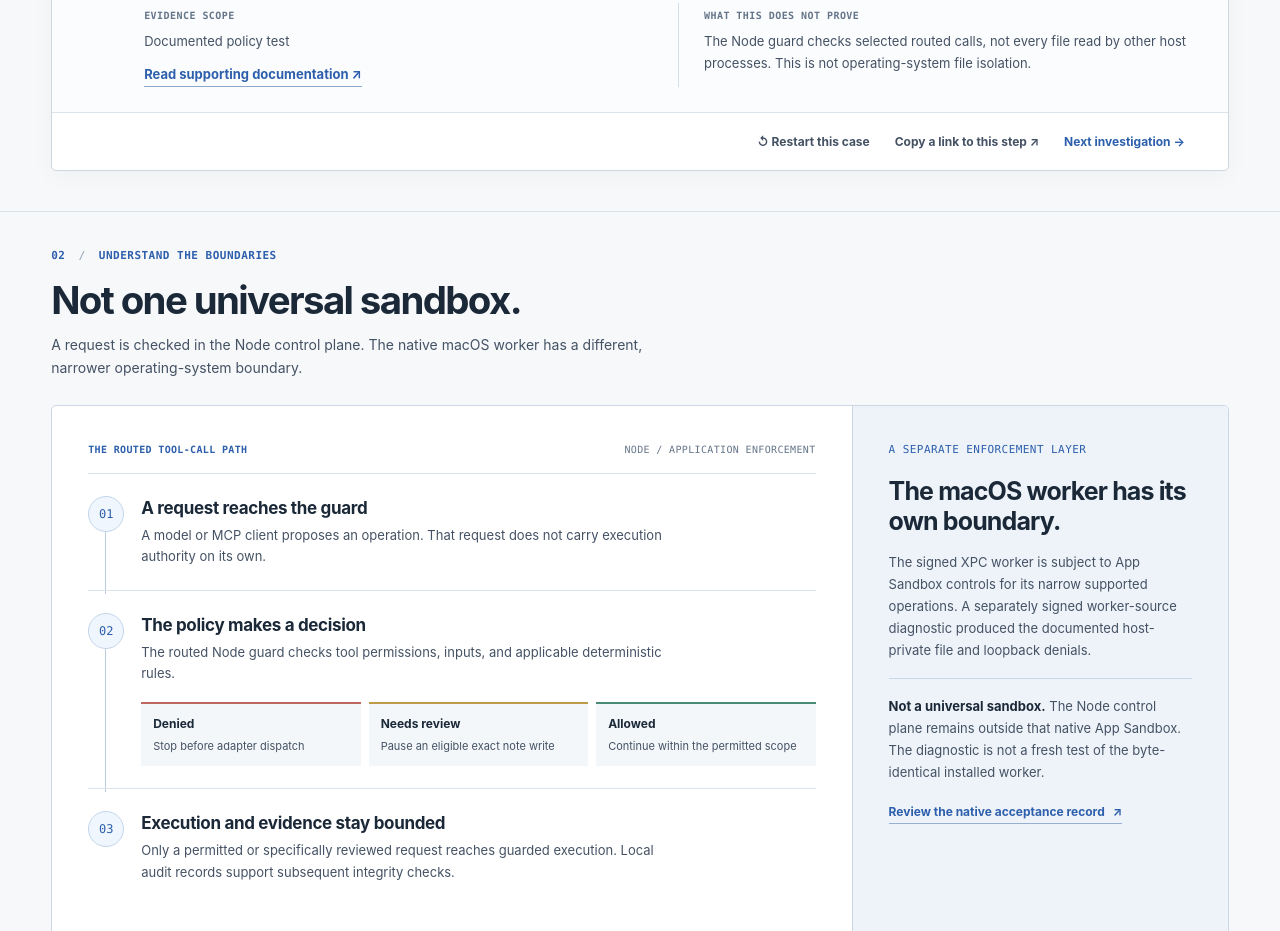
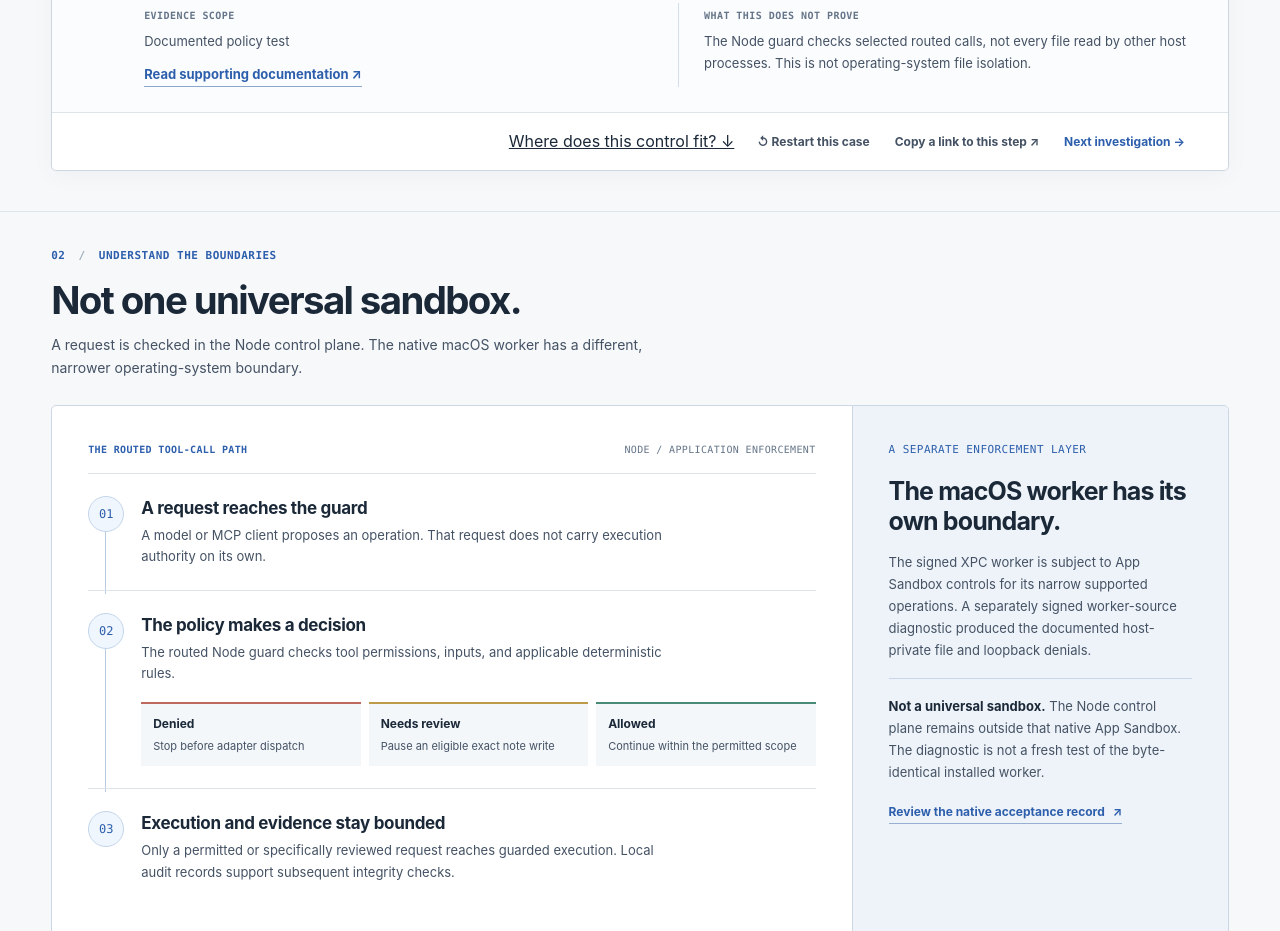
Before and after one commit to christophervalle85/agent-black-box-design-lab, a website with bundled scripts: page public/showcase.html in a window 1280 px wide. Shown: the part 2097-3028 px from the top of the page. Built offline with nearby package versions, Linux system fonts and the light colour scheme.

Commit message:
Connect investigation outcome to the enforcement model

```diff
--- a/public/showcase.html
+++ b/public/showcase.html
@@ -154,6 +154,7 @@
         </section>
         <footer class="case-footer">
           <p id="action-feedback" aria-live="polite" role="status"></p>
+          <a class="footer-bridge" href="#architecture">Where does this control fit? ↓</a>
           <button class="footer-action" id="restart-case" type="button">↺ Restart this case</button>
           <button class="footer-action" id="copy-case-link" type="button">Copy a link to this step ↗</button>
           <button class="footer-action footer-next" id="next-case" type="button">Next investigation →</button>
```
